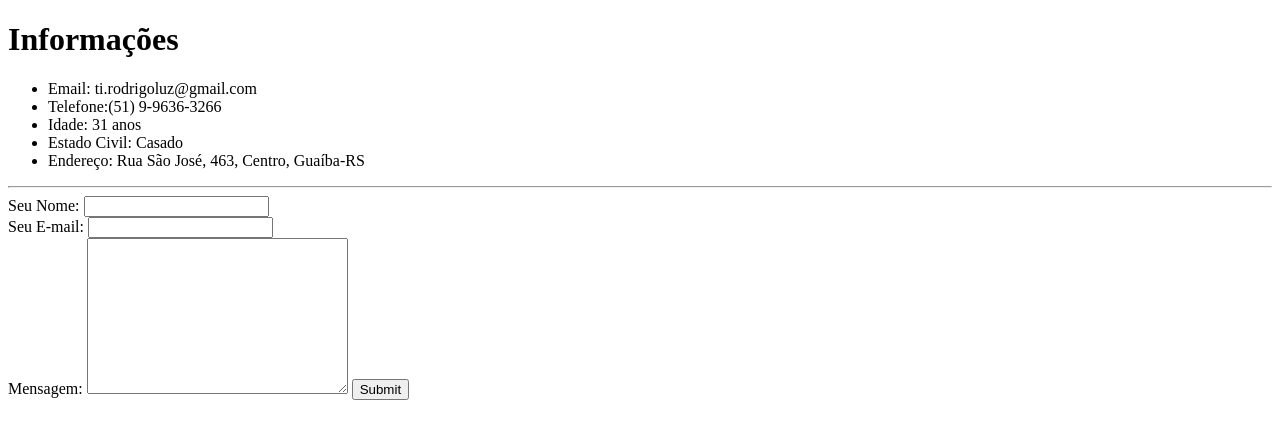
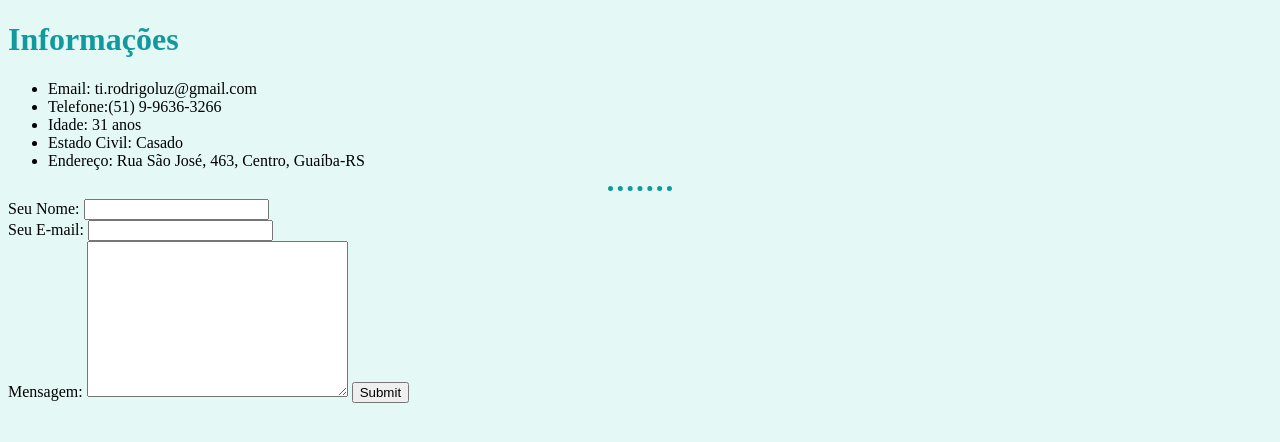
Before and after one commit to theluz/Pagina-de-Perfil, a plain HTML site: page contact-me.html in a window 1280 px wide. Drawn offline with Linux system fonts and the light colour scheme.

Commit message:
Adicionado styles.css básico

```diff
--- /dev/null
+++ b/CSS/styles.css
@@ -0,0 +1,15 @@
+body {
+  background-color: #e4f9f5;
+}
+
+hr {
+  border-style: none;
+  border-top: dotted;
+  border-color: #11999e;
+  border-width: 5px;
+  width: 5%;
+}
+
+h1, h2 {
+  color: #11999e;
+}
--- a/contact-me.html
+++ b/contact-me.html
@@ -3,6 +3,7 @@
   <head>
     <meta charset="utf-8">
     <title>Rodrigo Luz-Contato</title>
+    <link rel="stylesheet" href="css/styles.css">
   </head>
   <body>
     <h1>Informações</h1>
```
Also changed, not shown: hobbies.html (+1 -0 lines), index.html (+1 -0 lines).
